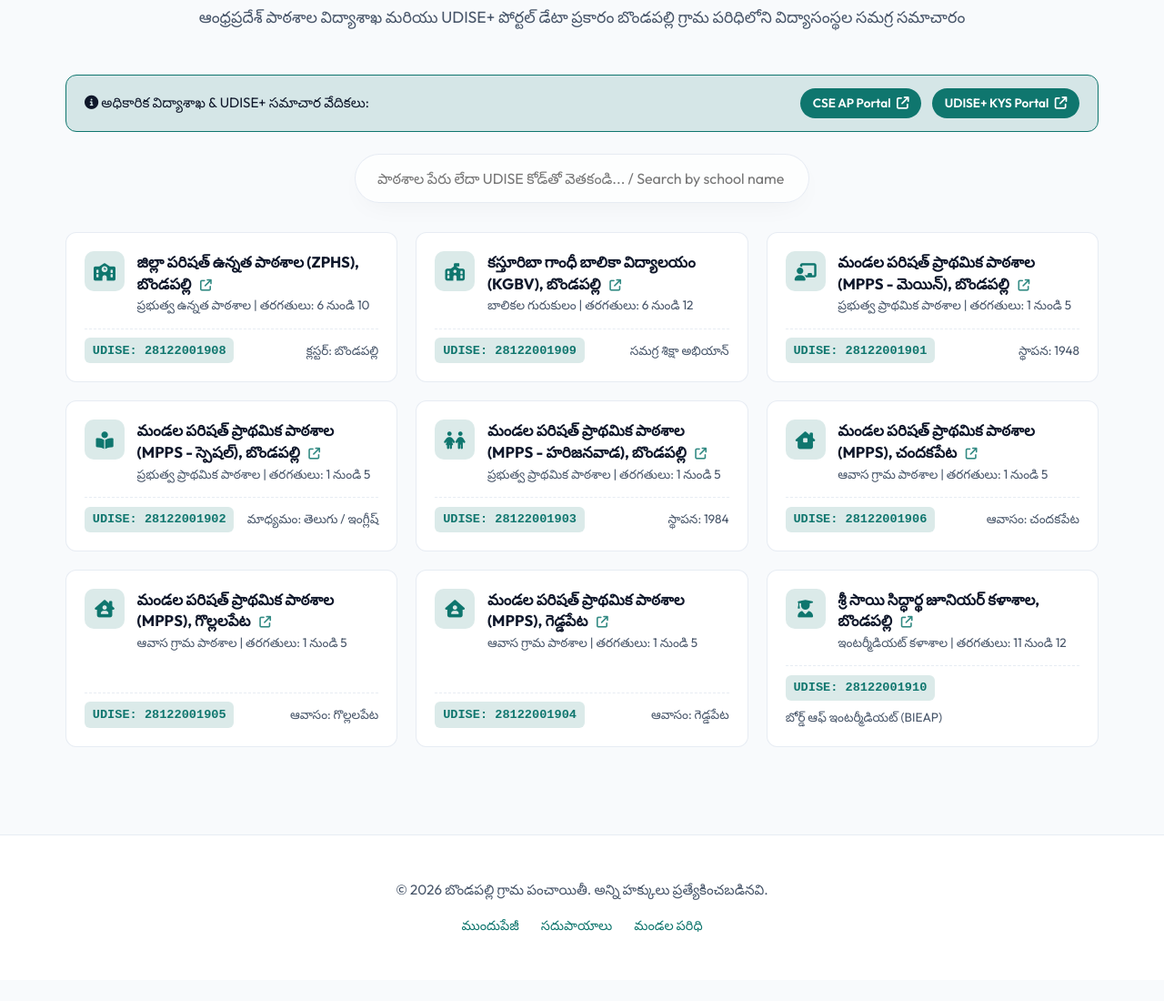
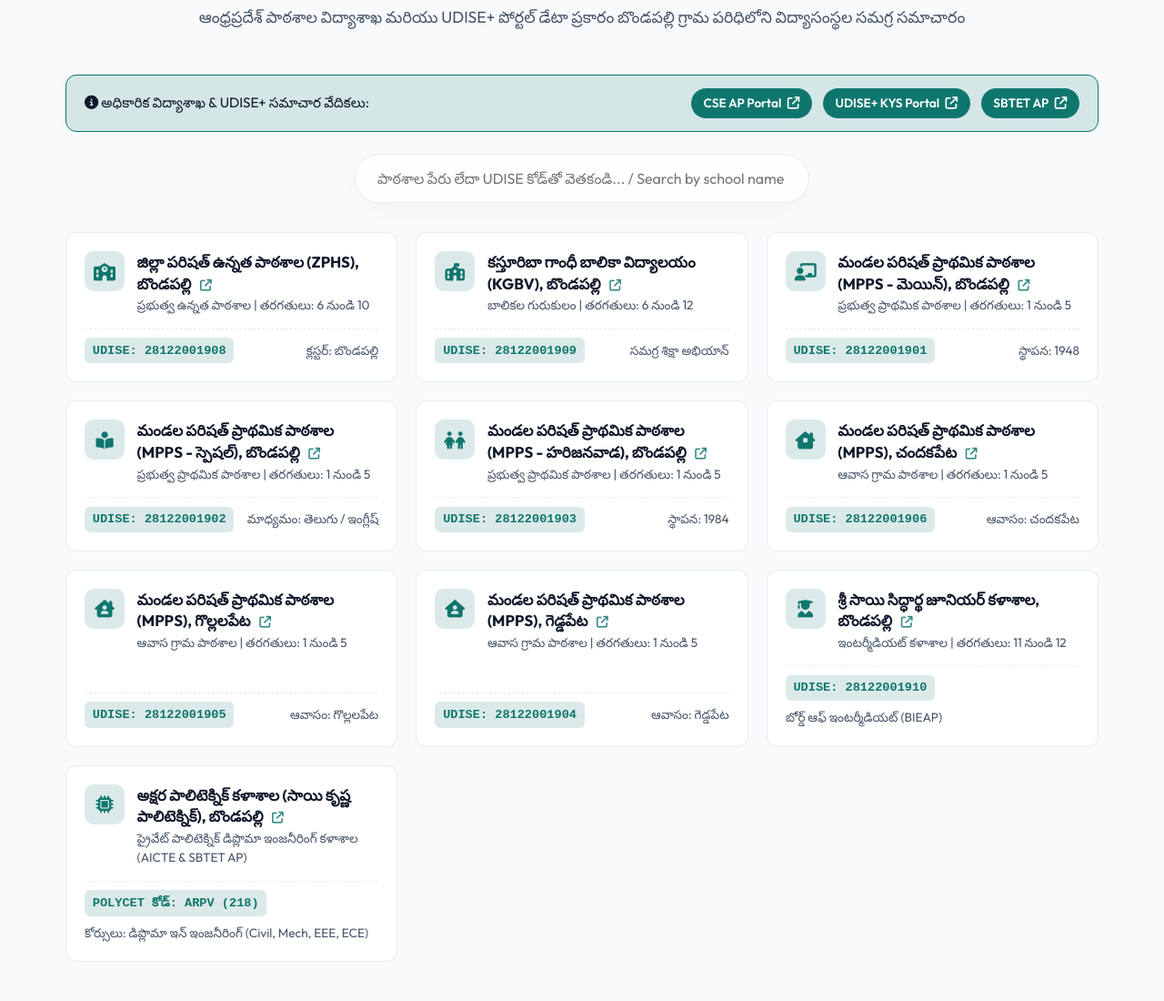
Before and after one commit to gopalkoyyana/the-bondapalle-village, a plain HTML site: page schools.html in a window 1280 px wide. Shown: the part 200-1300 px from the top of the page at 91% size. Before the commit the page ends 1277 px from the top, so only its background shows below. Drawn offline with Linux system fonts and the light colour scheme; a web font is replaced by a local one.

Commit message:
Add Aksharaa Polytechnic (Sai Krishna Polytechnic) to educational institutions

```diff
--- a/schools.html
+++ b/schools.html
@@ -54,6 +54,9 @@
                     </a>
                     <a href="https://src.udiseplus.gov.in/" target="_blank" rel="noopener noreferrer" class="portal-badge-link">
                         <span>UDISE+ KYS Portal</span> <i class="fa-solid fa-arrow-up-right-from-square"></i>
+                    </a>
+                    <a href="https://sbtet.ap.gov.in/" target="_blank" rel="noopener noreferrer" class="portal-badge-link">
+                        <span>SBTET AP</span> <i class="fa-solid fa-arrow-up-right-from-square"></i>
                     </a>
                 </div>
             </div>
@@ -226,6 +229,24 @@
                         <span class="class-tag" data-te="బోర్డ్ ఆఫ్ ఇంటర్మీడియట్ (BIEAP)" data-en="Board of Intermediate (BIEAP)">బోర్డ్ ఆఫ్ ఇంటర్మీడియట్ (BIEAP)</span>
                     </div>
                 </div>
+
+                <!-- 10. Aksharaa Polytechnic (Sai Krishna Polytechnic) -->
+                <div class="school-item">
+                    <div class="school-item-header">
+                        <div class="school-item-icon"><i class="fa-solid fa-microchip"></i></div>
+                        <div>
+                            <a href="https://www.aksharaapolytechnic.ac.in/" target="_blank" rel="noopener noreferrer" class="school-title-link">
+                                <span data-te="అక్షర పాలిటెక్నిక్ కళాశాల (సాయి కృష్ణ పాలిటెక్నిక్), బొండపల్లి" data-en="Aksharaa Polytechnic (formerly Sai Krishna Polytechnic), Bondapalli">అక్షర పాలిటెక్నిక్ కళాశాల (సాయి కృష్ణ పాలిటెక్నిక్), బొండపల్లి</span>
+                                <i class="fa-solid fa-arrow-up-right-from-square"></i>
+                            </a>
+                            <div class="class-tag" data-te="ప్రైవేట్ పాలిటెక్నిక్ డిప్లొమా ఇంజనీరింగ్ కళాశాల (AICTE & SBTET AP)" data-en="Private Polytechnic Diploma Engineering College (AICTE & SBTET AP)">ప్రైవేట్ పాలిటెక్నిక్ డిప్లొమా ఇంజనీరింగ్ కళాశాల (AICTE & SBTET AP)</div>
+                        </div>
+                    </div>
+                    <div class="school-item-meta">
+                        <span class="udise-tag">POLYCET కోడ్: ARPV (218)</span>
+                        <span class="class-tag" data-te="కోర్సులు: డిప్లొమా ఇన్ ఇంజనీరింగ్ (Civil, Mech, EEE, ECE)" data-en="Courses: Diploma in Engg (Civil, Mech, EEE, ECE)">కోర్సులు: డిప్లొమా ఇన్ ఇంజనీరింగ్ (Civil, Mech, EEE, ECE)</span>
+                    </div>
+                </div>
             </div>
         </section>
     </main>
```
Also changed, not shown: index.html (+22 -1 lines).
